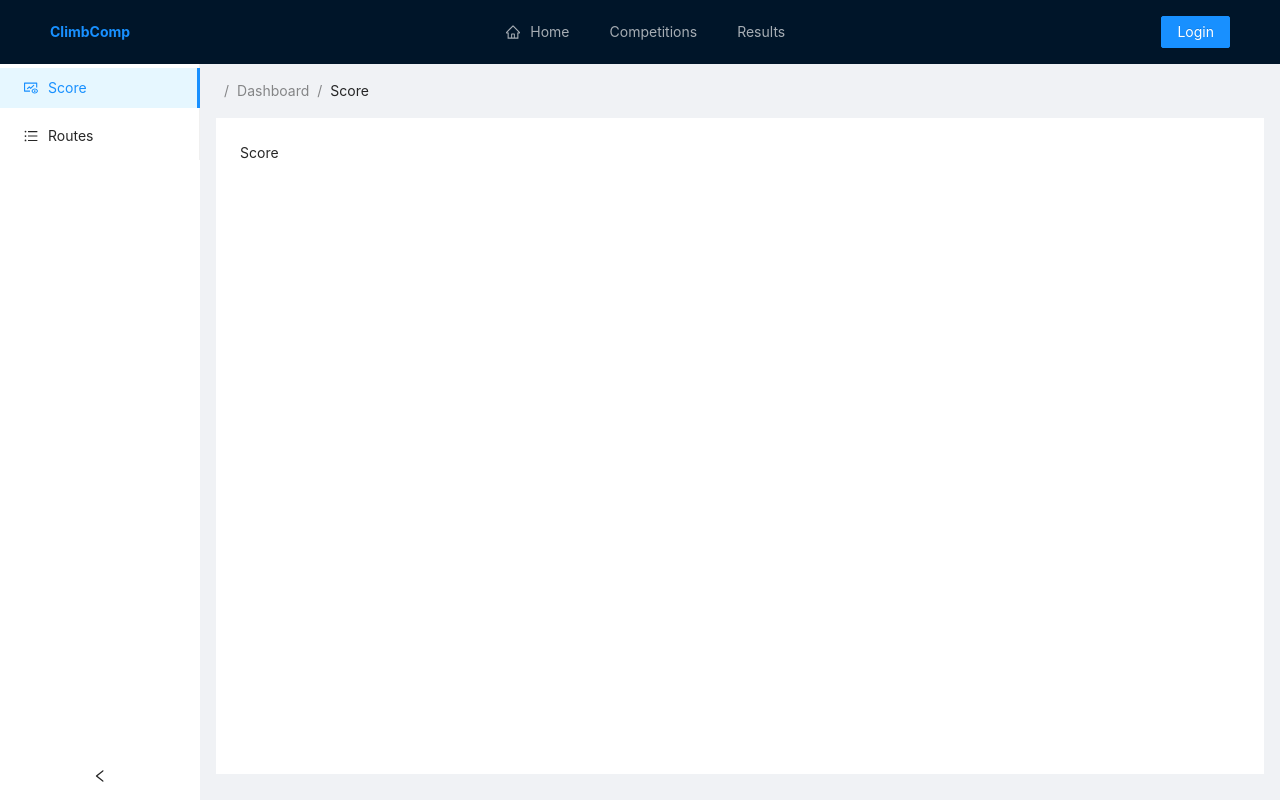
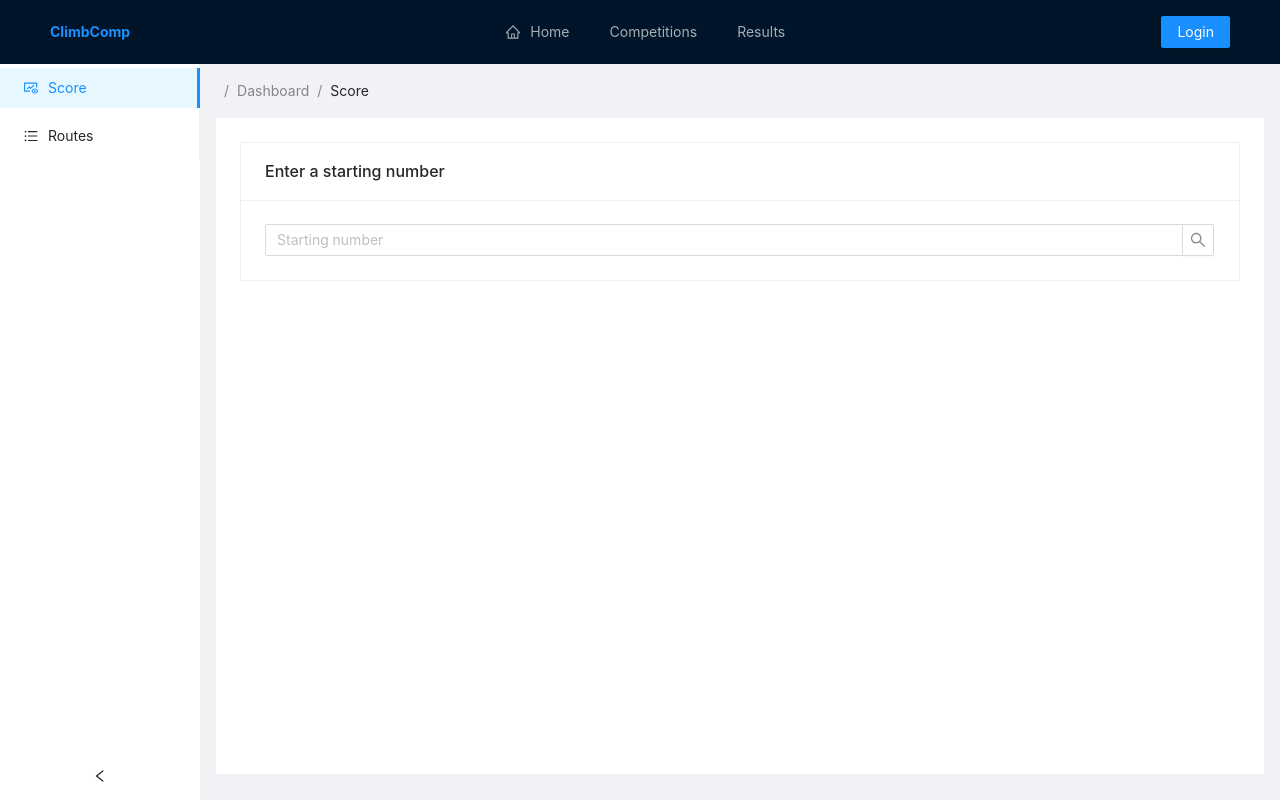
Before and after one commit to cufarvid/climb-comp, a React (Create React App) app in the folder client/: page /dashboard/score in a window 1280 px wide. Built offline with nearby package versions, Linux system fonts and the light colour scheme.

Commit message:
Added score start number search form

```diff
--- a/client/src/views/dashboard/Score.tsx
+++ b/client/src/views/dashboard/Score.tsx
@@ -1,7 +1,12 @@
 import React, { FC, memo } from 'react';
+import { Card, Input } from 'antd';
 
 const Score: FC = () => {
-  return <div>Score</div>;
+  return (
+    <Card title="Enter a starting number">
+      <Input.Search placeholder="Starting number" type="number" allowClear />
+    </Card>
+  );
 };
 
 export default memo(Score);
```
Also changed, not shown: client/src/views/dashboard/ScoreBoulder.tsx (added, +22 -0 lines).
